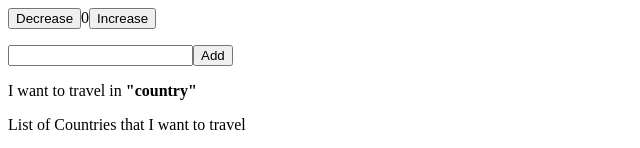
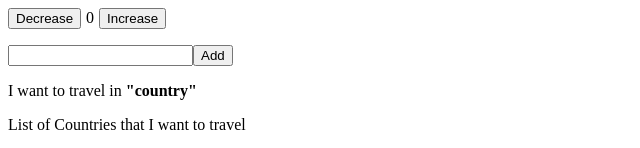
Before and after one commit to jaotors/redux-sample, a React app: page / in a window 1280 px wide. Shown: the top 148 px of the page, without its empty margins (0-640 px from the left). Built offline with nearby package versions, Linux system fonts and the light colour scheme.

Commit message:
add css-loader and style-loader

```diff
--- a/package.json
+++ b/package.json
@@ -21,10 +21,12 @@
   },
   "homepage": "https://github.com/jackielii/simplest-redux-example#readme",
   "dependencies": {
+    "css-loader": "^0.28.4",
     "react": "^0.14.1",
     "react-dom": "^0.14.7",
     "react-redux": "^4.0.0",
-    "redux": "^3.0.4"
+    "redux": "^3.0.4",
+    "style-loader": "^0.18.2"
   },
   "devDependencies": {
     "babel-core": "^6.0.16",
--- /dev/null
+++ b/src/Counter/Counter.css
@@ -0,0 +1,3 @@
+.counter-value {
+  margin: 0 5px;
+}
--- a/src/Counter/Counter.js
+++ b/src/Counter/Counter.js
@@ -1,6 +1,7 @@
 import React from 'react'
 import { connect } from 'react-redux'
 import action from './action'
+import './Counter.css'
 
 class Counter extends React.Component {
   render(){
@@ -8,7 +9,7 @@ class Counter extends React.Component {
     return (
       <div>
         <button onClick={onDecreaseClick}>Decrease</button>
-        <span>{value}</span>
+        <span className="counter-value">{value}</span>
         <button onClick={onIncreaseClick}>Increase</button>
       </div>
     )
--- /dev/null
+++ b/src/Country/Country.css
@@ -0,0 +1,3 @@
+.editBtn {
+  margin-right: 5px;
+}
--- a/src/Country/Country.js
+++ b/src/Country/Country.js
@@ -1,6 +1,7 @@
 import React from 'react'
 import { connect } from 'react-redux'
 import action from './action'
+import './Country.css'
 
 class Country extends React.Component {
   constructor() {
@@ -60,7 +61,7 @@ class Country extends React.Component {
               return (
                 <li key={country.id}>
                   <button value={country.id} onClick={this.doneCountry} disabled={!country.edit ? false : true}>Done</button>
-                  <button value={country.id} onClick={!country.edit ? this.editCountry : this.saveCountry}>{!country.edit ? 'Edit' : 'Save'}</button>
+                  <button className="editBtn" value={country.id} onClick={!country.edit ? this.editCountry : this.saveCountry}>{!country.edit ? 'Edit' : 'Save'}</button>
                   {!country.edit ? country.name : <input type="text" placeholder={country.name} />}
                 </li>
               )
--- a/webpack.config.js
+++ b/webpack.config.js
@@ -22,6 +22,10 @@ module.exports = {
       loaders: ['react-hot', 'babel'],
       exclude: /node_modules/,
       include: __dirname
+    },
+    {
+      test: /\.css$/,
+      loaders: ['style-loader', 'css-loader'],
     }]
   }
 };
```
Also changed, not shown: 1 other file (tests, documents, lock files or other folders).
